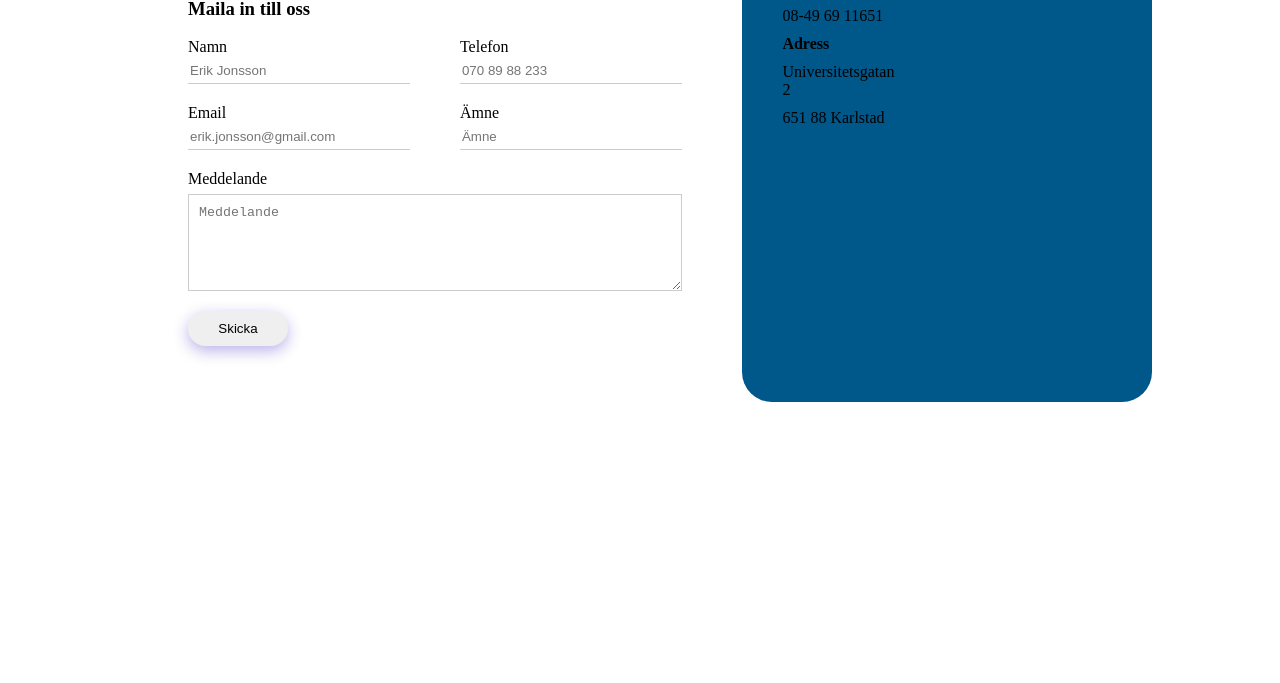
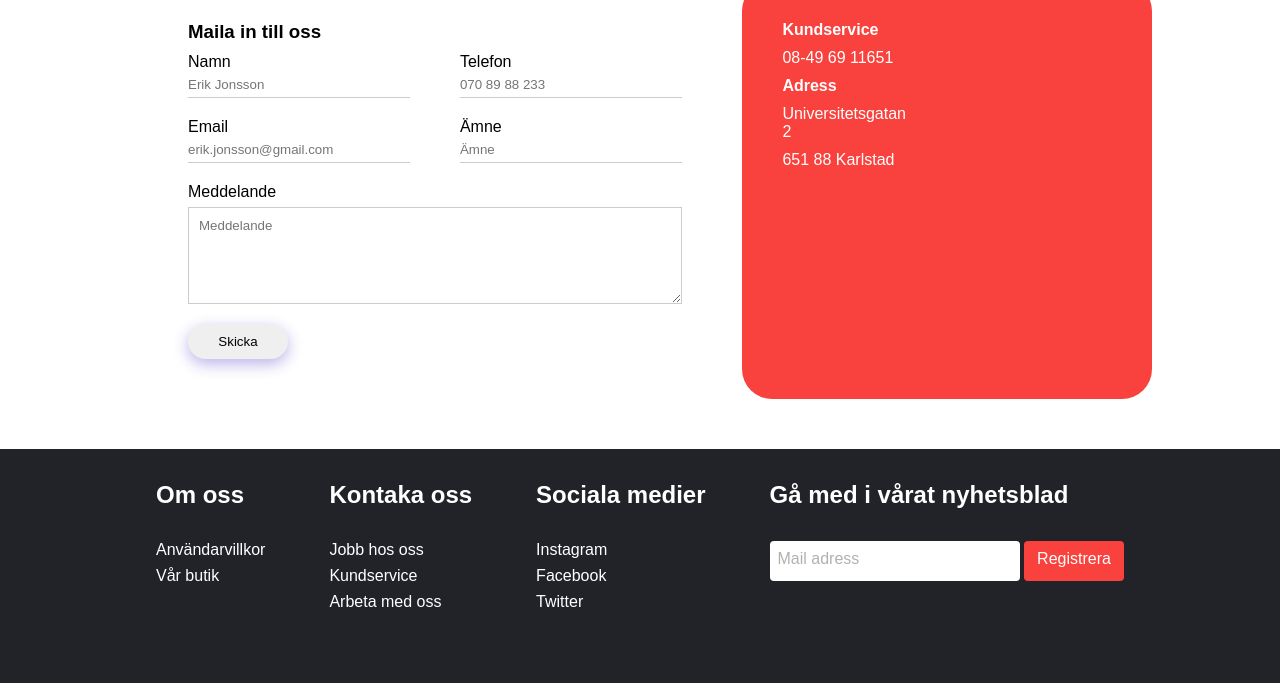
Before and after one commit to Fluffbrother/Budgetblocket, a plain HTML site: page kontakt.html in a window 1280 px wide. Shown: the part 226-909 px from the top of the page. Before the commit the page ends 800 px from the top, so only its background shows below. Drawn offline with Linux system fonts and the light colour scheme.

Commit message:
Fixat fotnot till sidan

```diff
--- a/index.css
+++ b/index.css
@@ -1,5 +1,9 @@
 * {
     list-style-type: none;
+    padding: 0;
+    margin: 0;
+    box-sizing: border-box;
+    font-family: Arial, Helvetica, sans-serif;
 }
 
 :root {
@@ -18,25 +22,25 @@ header {
     width: 100%;
     display: block;
     position: sticky;
-    background-color: black;
+    background-color: #212329;
     overflow: hidden;
     margin: 0;
     padding: 0;
 }
 
 nav {
-    display: inline-block;
+    display: block;
     list-style-type: none;
 }
 
-nav > ul {
+nav>ul {
     padding: 0;
     margin: 0;
     display: block;
     height: auto;
 }
 
-header > img {
+header>img {
     height: 64px;
     width: 64px;
 }
@@ -75,8 +79,12 @@ h1 {
     padding: 40px 60px;
 }
 
+.contact-left h3 {
+    margin-bottom: 10px;
+}
+
 .contact-right {
-    background: #005789ff;
+    background: #F9423D;
     flex-basis: 40%;
     padding: 40px;
     border-radius: 30px;
@@ -135,8 +143,20 @@ button {
     padding: 0;
 }
 
+.contact-us ul a {
+    margin: 0;
+    padding: 0;
+}
+
+.contact-us ul a:hover {
+    cursor: pointer;
+    color: #337AF1;
+    transition: all 0.4s ease-out;
+}
+
 .contact-us ul li {
     margin-bottom: 10px;
+    color: #fff;
 }
 
 /*
@@ -151,7 +171,7 @@ button {
     justify-content: space-evenly;
 }
 
-.items > .item {
+.items>.item {
     flex-basis: calc(33% - 30px);
     max-width: 500px;
     box-sizing: border-box;
@@ -162,14 +182,14 @@ button {
     box-shadow: 0px 5px 15px 0px rgba(28, 0, 181, 0.3);
 }
 
-.items > .item img {
+.items>.item img {
     max-width: 100%;
     max-height: 100%;
     /* Make the inner radii match the outer one */
     border-radius: calc(var(--item-radius) - var(--item-padding) / 2);
 }
 
-.items > .item a {
+.items>.item a {
     transition: box-shadow 250ms ease;
     box-shadow: 0px 2px 5px 0px rgba(28, 0, 181, 0.2);
     background-color: rgb(244, 244, 244);
@@ -183,18 +203,117 @@ button {
     border-radius: 12px;
 }
 
-.items > .item a:hover {
+.items>.item a:hover {
     box-shadow: 0px 5px 15px 0px rgba(28, 0, 181, 0.3);
 }
 
 @media screen and (max-width: 720px) {
-    .items > .item {
+    .items>.item {
         flex-basis: calc(50% - 30px);
     }
 }
 
 @media screen and (max-width: 520px) {
-    .items > .item {
+    .items>.item {
         flex-basis: 100%;
     }
 }
+
+.footer-container {
+    background-color: #212329;
+    padding: 2rem 0 4rem 0;
+}
+
+.footer {
+    width: 80%;
+    height: auto;
+    background-color: #212329;
+    color: #fff;
+    display: flex;
+    justify-content: center;
+    flex-wrap: wrap;
+    margin: 0 auto;
+}
+
+.footer-heading {
+    display: flex;
+    flex-direction: column;
+    margin-right: 4rem;
+}
+
+.footer-heading h2 {
+    margin-bottom: 2rem;
+}
+
+.footer-heading a {
+    color: #fff;
+    text-decoration: none;
+    margin-bottom: 0.5rem;
+}
+
+.footer-heading a:hover {
+    color: red;
+    transition: 0.3s ease-out;
+}
+
+.footer-email-form h2 {
+    margin-bottom: 2rem;
+}
+
+#footer-email {
+    width: 250px;
+    height: 40px;
+    border-radius: 4px;
+    border: none;
+    outline: none;
+    padding-left: 0.5rem;
+    font-size: 1rem;
+    margin-bottom: 1rem;
+}
+
+#footer-email::placeholder {
+    color: #b1b1b1;
+}
+
+#footer-email-button {
+    width: 100px;
+    height: 40px;
+    border-radius: 4px;
+    background-color: #F9423D;
+    border: none;
+    outline: none;
+    color: #fff;
+    font-size: 1rem;
+}
+
+#footer-email-button:hover {
+    cursor: pointer;
+    background-color: #337AF1;
+    transition: all 0.4s ease-out;
+}
+
+@media screen and (max-width: 1150px) {
+    .footer {
+        height: 50vh;
+    }
+
+    .footer-email-form {
+        margin-top: 4rem;
+    }
+}
+
+@media screen and (max-width: 820px) {
+    .footer {
+        padding-top: 2rem;
+    }
+}
+
+@media screen and (max-width: 720px) {
+    .footer-3 {
+        display: none;
+    }
+
+    .footer-email-form {
+        margin-top: 2rem;
+    }
+}
--- a/kontakt.html
+++ b/kontakt.html
@@ -9,7 +9,7 @@
 
 <body>
     <header>
-        <img src="logo.webp" alt="logo" />
+        <img src="logo.webp" alt="logo" class="logo" />
         <nav>
             <ul>
                 <li><a class="meny" href="index.html">Hem</a></li>
@@ -60,15 +60,44 @@
                         <li><strong>Kundservice</strong></li>
                         <li>08-49 69 11651</li>
                         <li><strong>Adress</strong></li>
-                        <li>Universitetsgatan 2</li>
+                        <li><a href="https://maps.app.goo.gl/NtZf4qgAqJsTuV4x6" target="_blank">Universitetsgatan 2</a>
+                        </li>
                         <li>651 88 Karlstad</li>
                     </ul>
                 </div>
 
             </div>
         </div>
-
     </main>
+    <footer>
+        <div class="footer-container">
+            <div class="footer">
+                <div class="footer-heading footer-1">
+                    <h2>Om oss</h2>
+                    <a href="#">Användarvillkor</a>
+                    <a href="https://maps.app.goo.gl/NtZf4qgAqJsTuV4x6" target="_blank">Vår
+                        butik</a>
+                </div>
+                <div class="footer-heading footer-2">
+                    <h2>Kontaka oss</h2>
+                    <a href="kontakt.html">Jobb hos oss</a>
+                    <a href="kontakt.html">Kundservice</a>
+                    <a href="kontakt.html">Arbeta med oss</a>
+                </div>
+                <div class="footer-heading footer-3">
+                    <h2>Sociala medier</h2>
+                    <a href="#">Instagram</a>
+                    <a href="#">Facebook</a>
+                    <a href="#">Twitter</a>
+                </div>
+                <div class="footer-email-form">
+                    <h2>Gå med i vårat nyhetsblad</h2>
+                    <input type="email" placeholder="Mail adress" id="footer-email">
+                    <input type="submit" value="Registrera" id="footer-email-button">
+                </div>
+            </div>
+        </div>
+    </footer>
 
 </body>
 
```
Also changed, not shown: index.html (+29 -2 lines), objektsida.html (+41 -60 lines).
